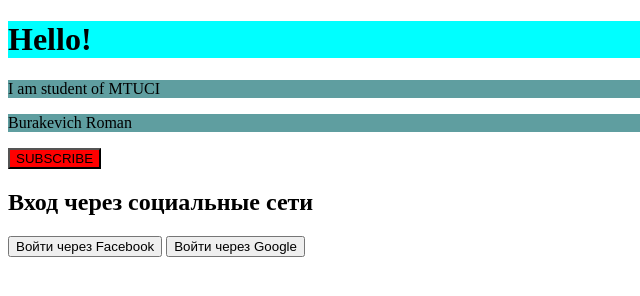
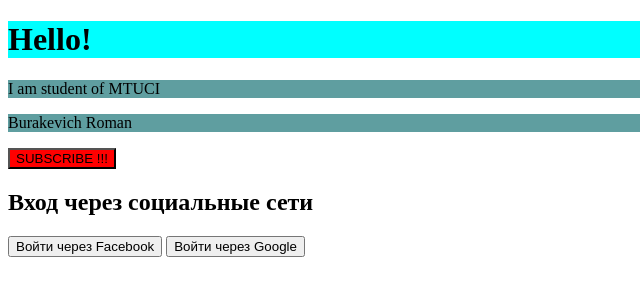
Before and after one commit to buravoy/lab_10, a plain HTML site: page index.html in a window 1280 px wide. Shown: the full height of the page, 0-640 px from the left. Drawn offline with Linux system fonts and the light colour scheme.

Commit message:
conflict

```diff
--- a/index.html
+++ b/index.html
@@ -10,7 +10,7 @@
 <p>I am student of MTUCI</p>
 <p>Burakevich Roman</p>
 
-<button style="background-color: red;">SUBSCRIBE</button>
+<button style="background-color: red;">SUBSCRIBE !!!</button>
 
 
 <div>
```
